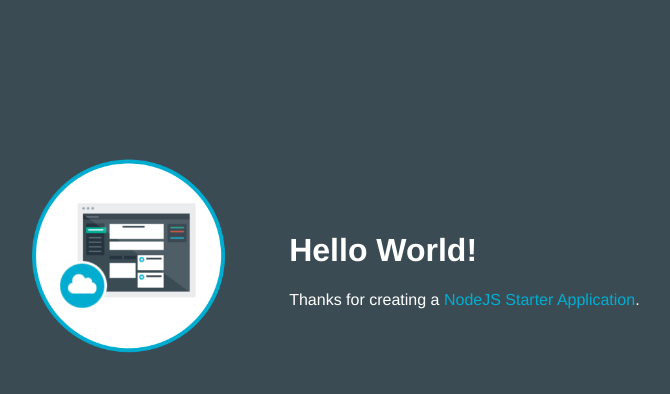
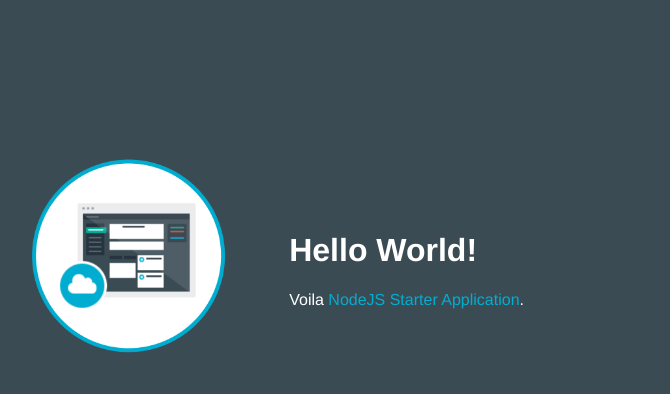
Before and after one commit to AlainDarmon/LesCoursMaWatsonApp, a website: page public/index.html in a window 1280 px wide. Shown: the whole page, without its empty margins (253-923 px from the left). Drawn offline with Linux system fonts and the light colour scheme.

Commit message:
Update index.html

```diff
--- a/public/index.html
+++ b/public/index.html
@@ -17,7 +17,7 @@
         </td>
         <td>
           <h1 id="message">Hello World!</h1>
-          <p class='description'></p> Thanks for creating a <span class = "blue">NodeJS Starter Application</span>.
+          <p class='description'></p> Voila <span class = "blue">NodeJS Starter Application</span>.
         </td>
       </tr>
     </table>
```
